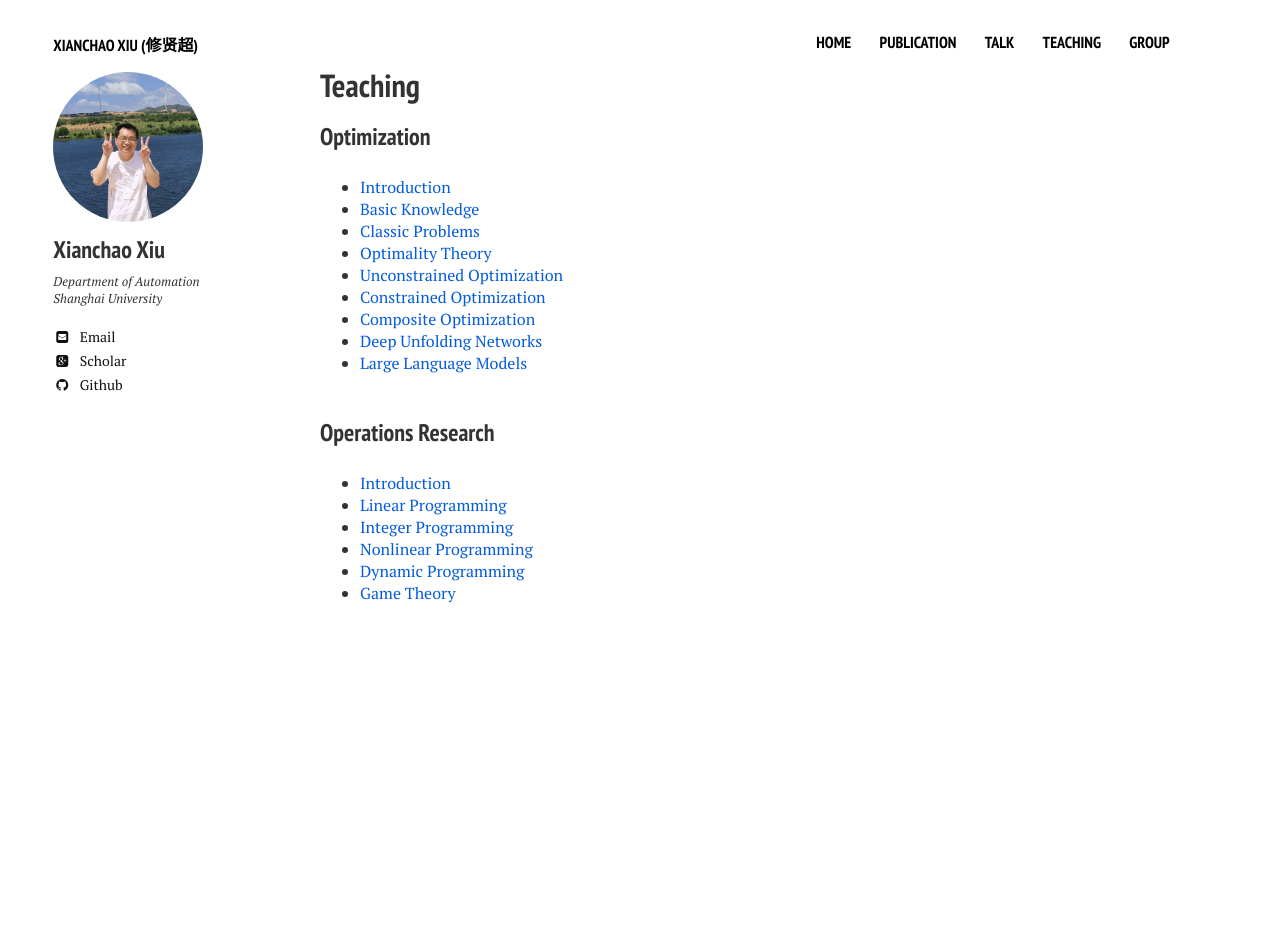
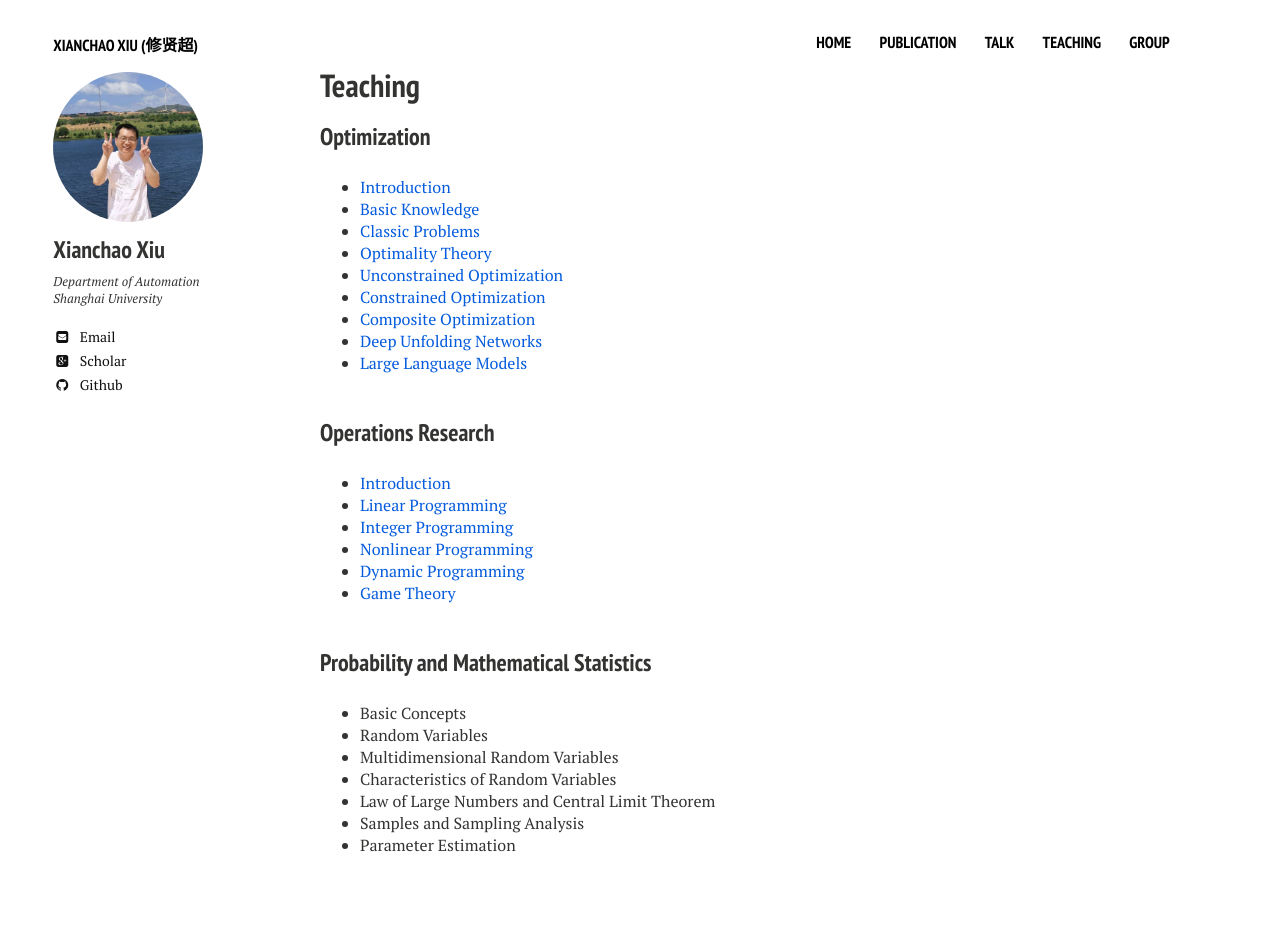
Before and after one commit to xianchaoxiu/xianchaoxiu.github.io, a Jekyll site: the page built from teaching/index.md, in a window 1280 px wide. Built offline with Jekyll 4.4.1, drawn with Linux system fonts in a browser that asks for light colours; nearby versions of some CDN libraries; before the commit the page ends 900 px from its top, so only the background shows below that.

Commit message:
Update index.md

```diff
--- a/teaching/index.md
+++ b/teaching/index.md
@@ -26,3 +26,13 @@ share: false
 - <a href="../teaching/运筹学/非线性规划.pdf" class="textlink" target="_blank"> Nonlinear Programming </a> <br>
 - <a href="../teaching/运筹学/动态规划.pdf" class="textlink" target="_blank"> Dynamic Programming </a><br>
 - <a href="../teaching/运筹学/对策论.pdf" class="textlink" target="_blank"> Game Theory </a><br><br>
+
+
+### Probability and Mathematical Statistics
+- Basic Concepts<br>
+- Random Variables<br>
+- Multidimensional Random Variables <br>
+- Characteristics of Random Variables<br>
+- Law of Large Numbers and Central Limit Theorem<br>
+- Samples and Sampling Analysis<br>
+- Parameter Estimation<br>
```
